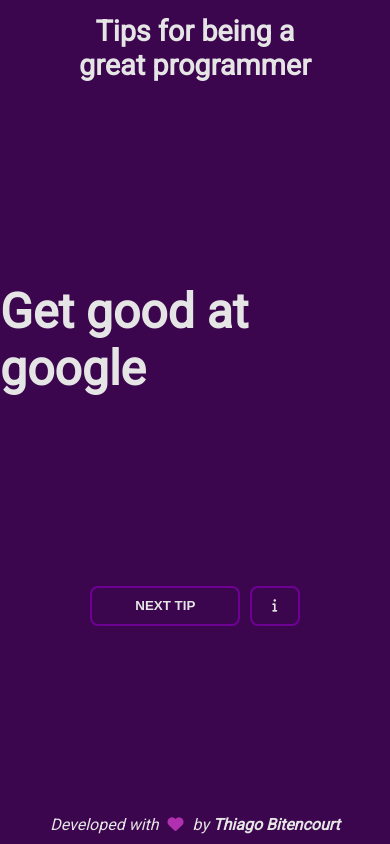
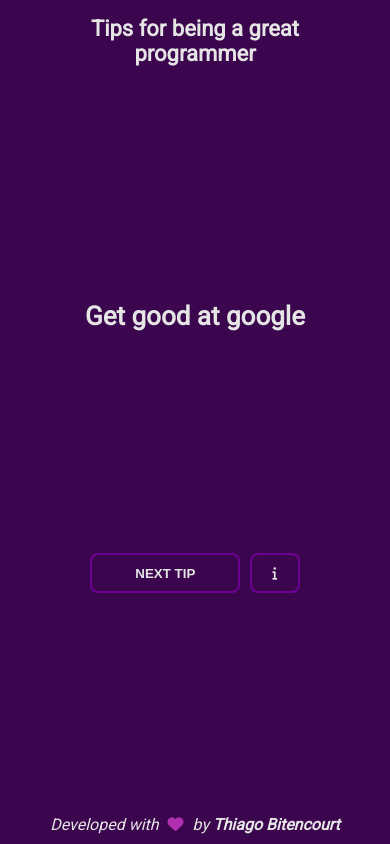
Before and after one commit to thiagobitencourt/dailydevtips, a plain HTML site: page index.html in a window 390 px wide. Drawn offline with Linux system fonts and the light colour scheme.

Commit message:
Fix font sizes

```diff
--- a/style.css
+++ b/style.css
@@ -29,9 +29,12 @@
 }
 
 .page-header {
-  font-size: 1.1em;
   padding: 1em 20%;
   text-align: center;
+}
+
+.page-header h1 {
+  font-size: 30px;
 }
 
 .button {
@@ -57,13 +60,18 @@
 }
 
 /* MAIN CONTENT */
+.main-content {
+  padding: 0 50px;
+  text-align: center;
+}
+
 .main-content #current-tip {
-  font-size: 3em;
+  font-size: 26px;
   font-weight: bold;
 }
 
 .main-content #current-tip .loading-text {
-  font-size: 0.5em;
+  font-size: 26px;
   color: var(--secondary-color);
 }
 
@@ -90,7 +98,7 @@
 
 /* RESPONSIVE */
 @media screen and (max-width: 490px) {
-  .page-header {
-    font-size: 0.9em;
+  .page-header h1 {
+    font-size: 22px;
   }
 }
```
